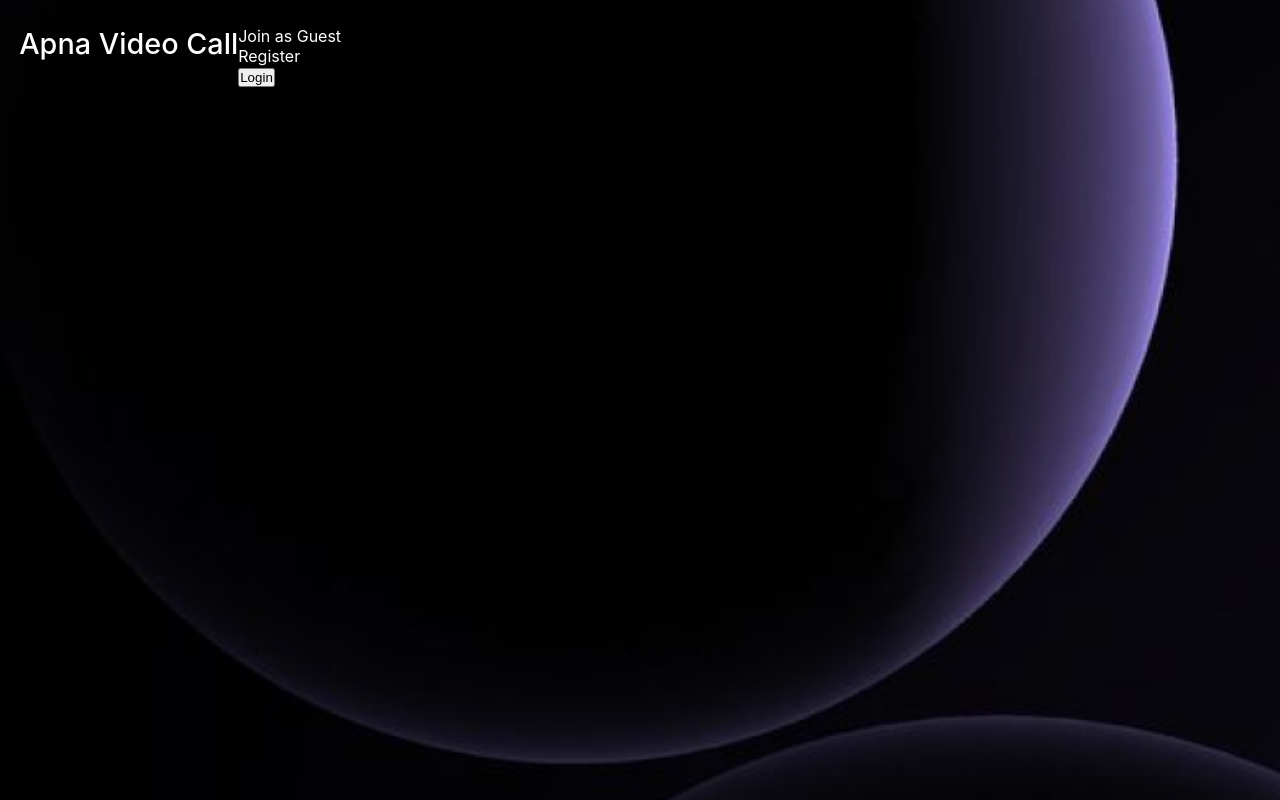
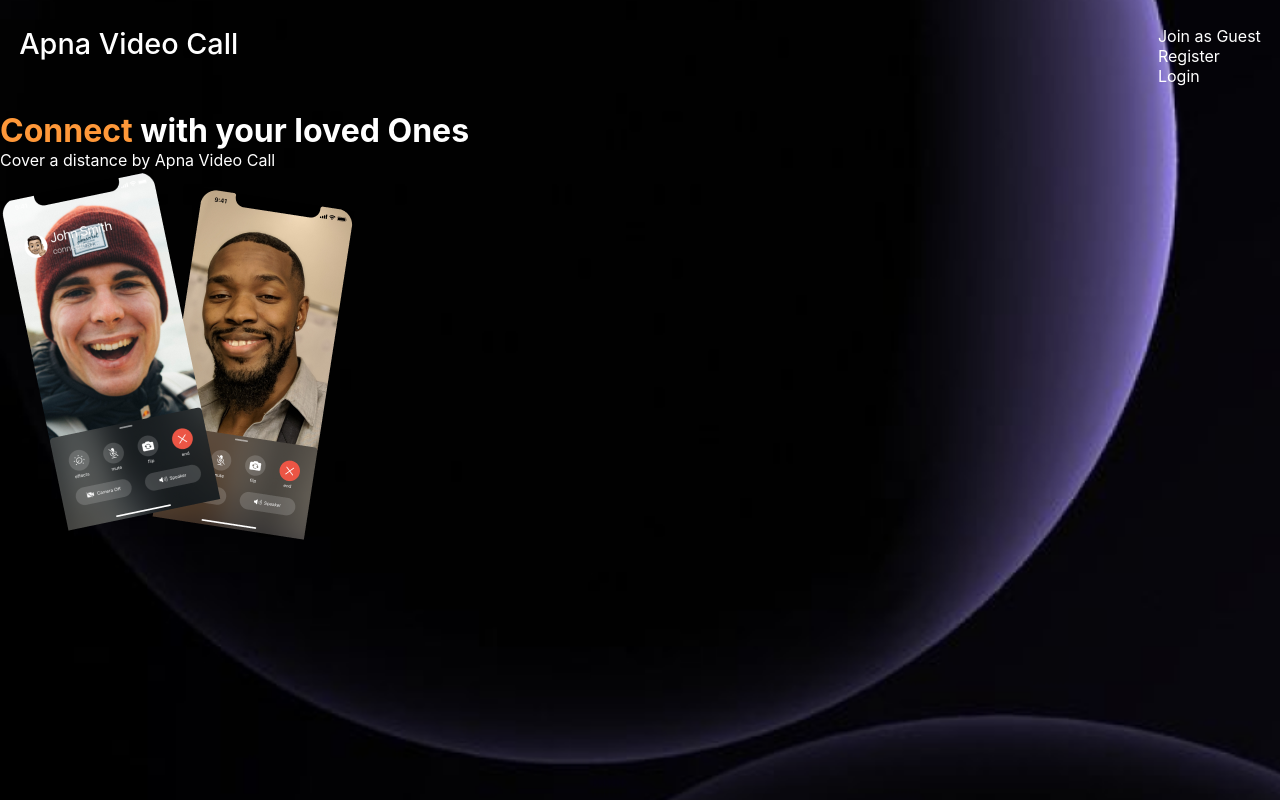
Before and after one commit to mishra-khushboo/apnavideocall, a React (Create React App) app in the folder frontend/: page / in a window 1280 px wide. Built offline with nearby package versions, Linux system fonts and the light colour scheme.

Commit message:
complete nav

```diff
--- a/frontend/src/App.css
+++ b/frontend/src/App.css
@@ -10,8 +10,14 @@
 	 padding-inline: 1.2rem;
 	 padding-block: 1.6rem;
 	 display: flex;
+	 justify-content: space-between;
 }
 .landingPageContainer nav  h2 {
 	font-size: 1.8rem ;
 	font-weight: 500;
 }
+.landingPageContainer nav  .navlist {
+	 display: flex;
+	 gap: 1.6rem ;
+	 cursor: pointer;
+}
--- a/frontend/src/pages/landing.jsx
+++ b/frontend/src/pages/landing.jsx
@@ -11,9 +11,20 @@ export default function LandingPage() {
 				<div className='navList'>
 					<p>Join as Guest</p>
 					<p>Register</p>
-					<button>Login</button>
+					<div role='button'>
+						<p>Login</p>
+					</div>
 				</div>
 			</nav>
+			<div className="landingMainContainer">
+				<div>
+					<h1><span style={{ color: "#FF9839" }}>Connect</span> with your loved Ones</h1>
+					<p>Cover a distance by Apna Video Call</p>
+				</div>
+				<div>
+					<img src="/mobile.png" alt=""></img>
+				</div>
+			</div>
 		</div>
 	)
 }
```
Also changed, not shown: frontend/public/mobile.png (added).
